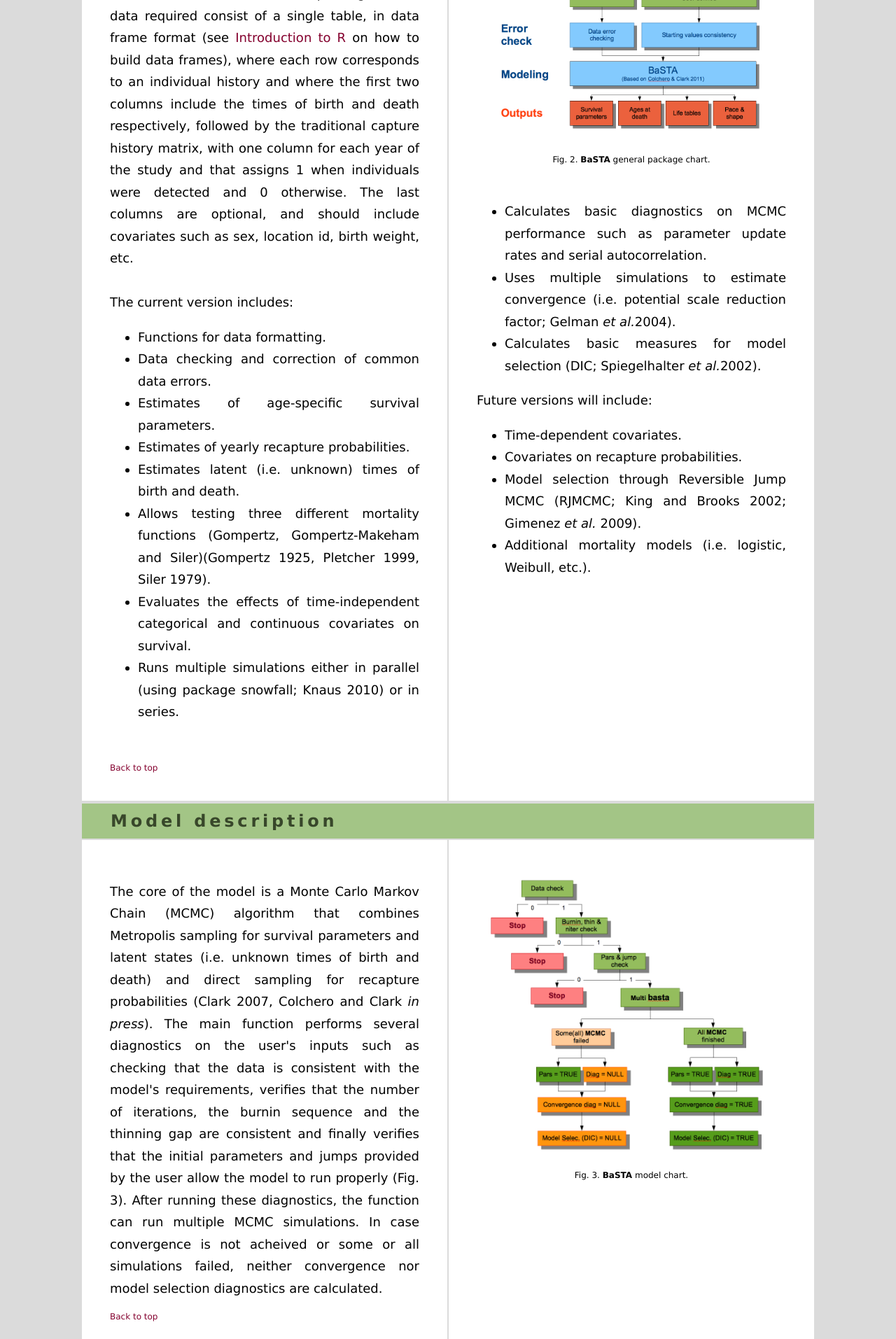
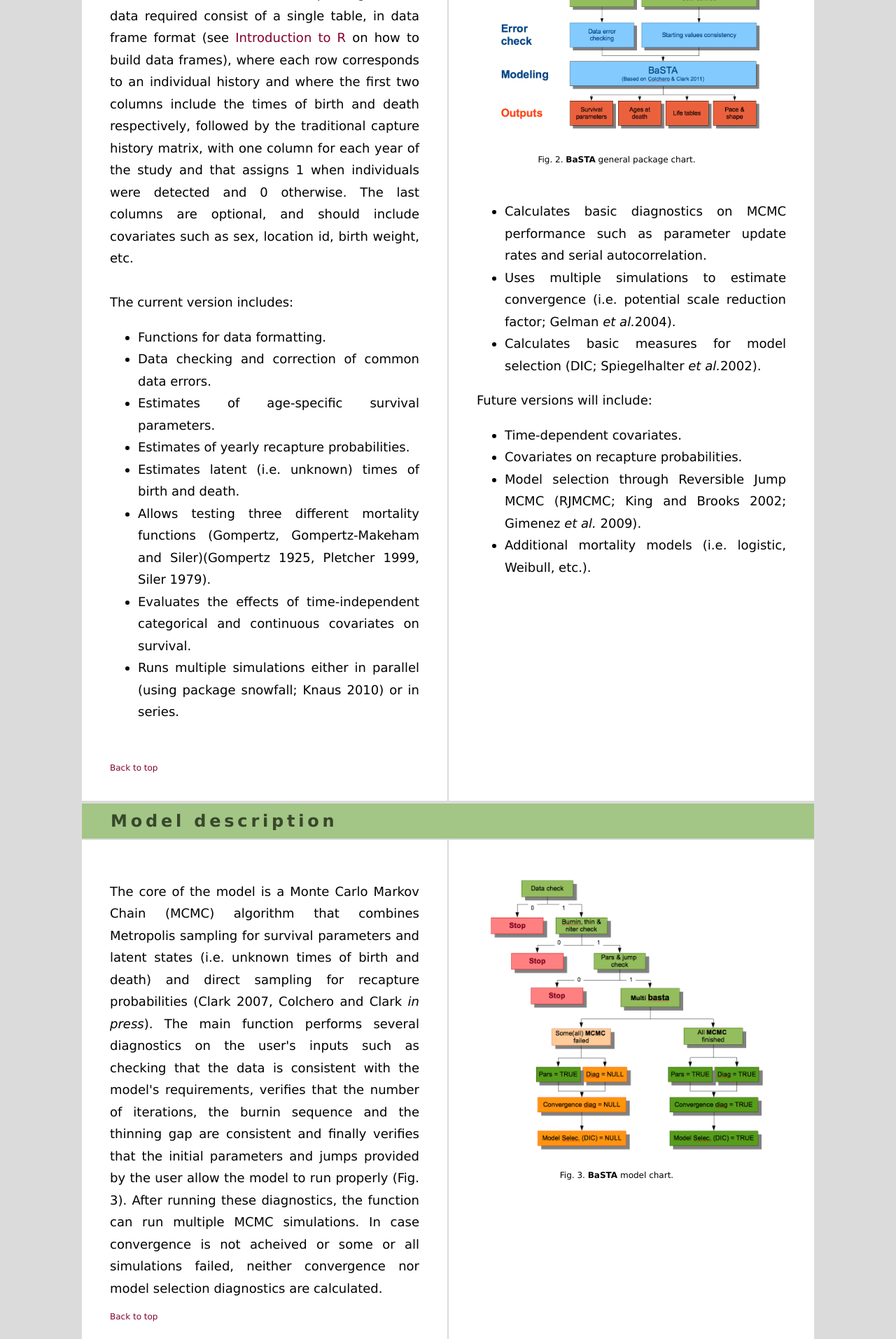
Before and after one commit to rforge/basta, a PHP site: page / in a window 1280 px wide. Shown: the part 1527-3440 px from the top of the page at 70% size. Run offline with PHP 8.4, Linux system fonts and the light colour scheme.

Commit message:
css style sheet
git-svn-id: svn://svn.r-forge.r-project.org/svnroot/basta@213 edb9625f-4e0d-4859-8d74-9fd3b1da38cb

```diff
--- a/www/bastastyle.css
+++ b/www/bastastyle.css
@@ -5,8 +5,8 @@ p {text-align:justify;font-family:verdana;font-size:18px;}
 p.parag{text-align:justify;font-family:verdana;line-height:1.75em;font-size:18px;}
 p.Refs{text-align:justify;margin-left:.5in;text-indent:-.5in;line-height:1.75;font-size:16px;}
 p.top{color:#84002E;vertical-align:left;font-size:12px;text-indent:40px;}
-p.caption{font-size:12px;text-align:center;}
-p.section{font-size:24px;color:#38472A;text-align:left;letter-spacing:0.2em;text-indent:40px;line-height:0px;font-stile:normal;}
+p.caption{font-size:12px;text-align:center;width:400px;}
+p.section{font-size:24px;color:#38472A;text-align:left;letter-spacing:0.2em;text-indent:40px;line-height:0px;font-style:normal;}
 
 td.button{text-align:center;vertical-align:middle;padding:0px;height:30px;background-color:#A3C586;}
 td.main{vertical-align:middle;padding:40px;width:420px;}
```
